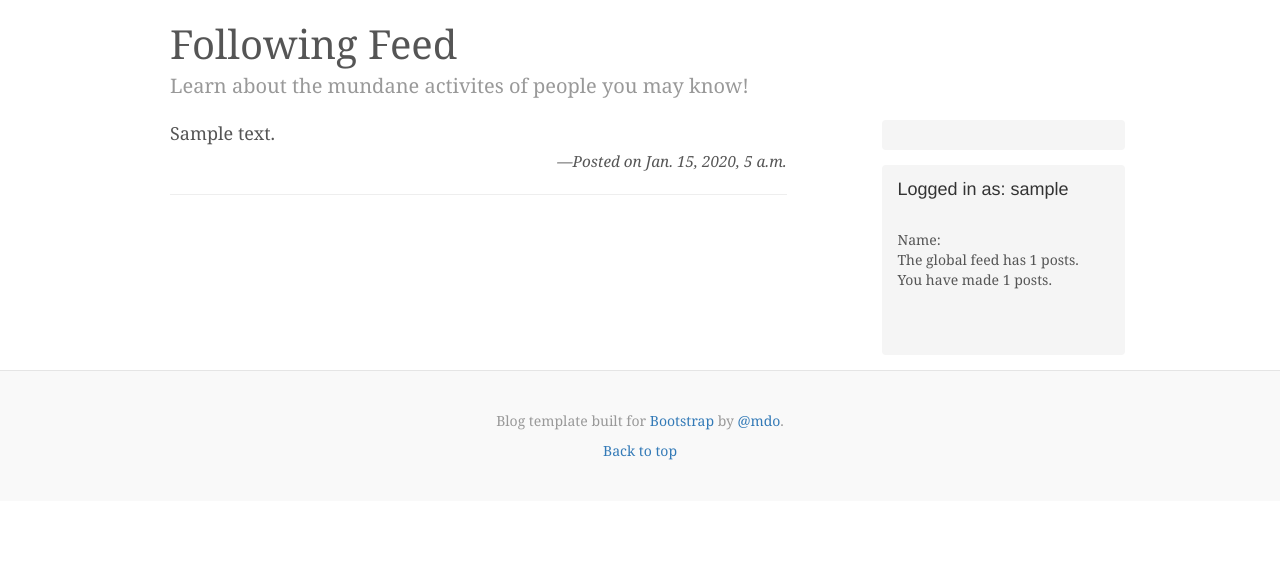
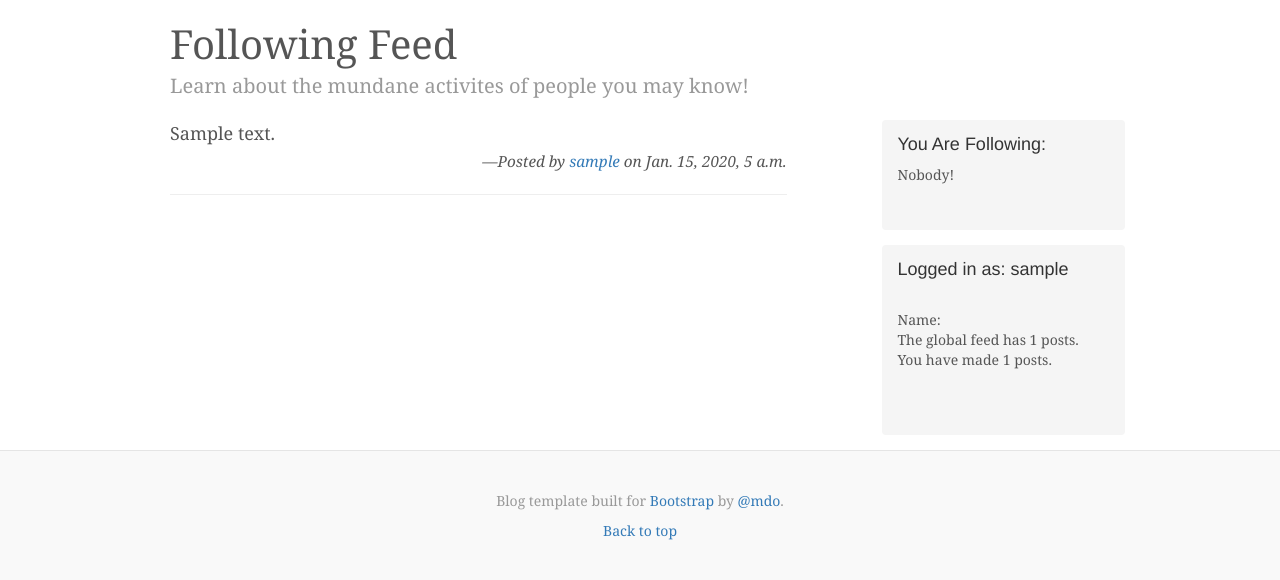
Before and after one commit to evansp01/webapps-homeworks, a Django app: page /following in a window 1280 px wide. Shown: the part 40-620 px from the top of the page. Run offline with Django 3.2, Linux system fonts and the light colour scheme; a user stored in the database is signed in; tables that the repository leaves empty hold one stand-in row (values such as "Sample post"); some libraries are stand-ins or nearby versions.

Commit message:
reverse urls

```diff
--- a/hw5/socialnetwork/templates/socialnetwork/following_feed.html
+++ b/hw5/socialnetwork/templates/socialnetwork/following_feed.html
@@ -5,10 +5,10 @@
 {% endblock %}
 
 {% block nav %}
-<a class="blog-nav-item" href="/">The Social Network</a>
-<a class="blog-nav-item active" href="/following">Following</a>
-<a class="blog-nav-item" href="/profile/{{user.username}}">Profile</a>
-<a class="blog-nav-item" href="/logout">Logout</a>
+  <a class="blog-nav-item" href="{% url 'socialnetwork.views.home' %}">The Social Network</a>
+  <a class="blog-nav-item active" href="{% url 'socialnetwork.views.following' %}">Following</a>
+  <a class="blog-nav-item" href="{% url 'socialnetwork.views.profile' user.username %}">Profile</a>
+  <a class="blog-nav-item" href="{% url 'django.contrib.auth.views.logout_then_login' %}">Logout</a>
 {% endblock %}
 
 {% block page_header %}
@@ -24,27 +24,33 @@
 {% endblock %}
 
 {% block item %}
-  {% if viewing == user %}
-    <form method="POST", action="/profile/{{user}}">{% csrf_token %}
-      <input type="hidden" name="action" value="delete">
-      <input type="hidden" name="item_id" value="{{item.id}}">
-        <li>
-        {{item}} <small><input type="submit" value="(delete)" class="btn-link"/></small>
-        </li>
-    </form>
-  {% else %}
     <li>
       {{item}}
     </li>
-  {% endif %}
 {% endblock %}
 
 {% block item_by %}
-  &mdash;Posted on {{item.date}}
+  &mdash;Posted by
+  <a href="{% url 'socialnetwork.views.profile' item.user.username %}">
+    {{item.user.username}}
+  </a> on {{item.date}}
 {% endblock %}
 
 {% block sidebar %}
   <div class="sidebar-module sidebar-module-inset">
+    <h4>
+      You Are Following:
+    </h4>
+    {% if following %}
+      <ul class="list-unstyled">
+      {% for userprofile in following %}
+        <li> &mdash;{{userprofile.userkey.username}} </li>
+      {% endfor %}
+      </ul>
+    {% else %}
+      <p> Nobody! </p>
+    {%endif %}
+    <br>
   </div>
 {% endblock %}
 
```
